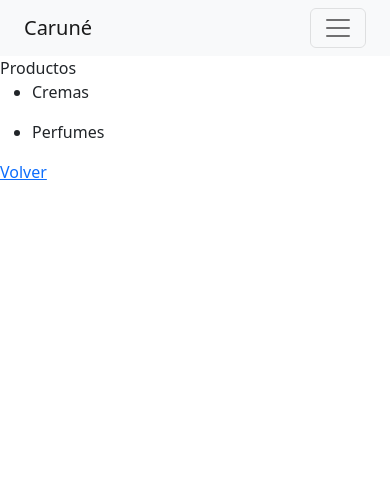
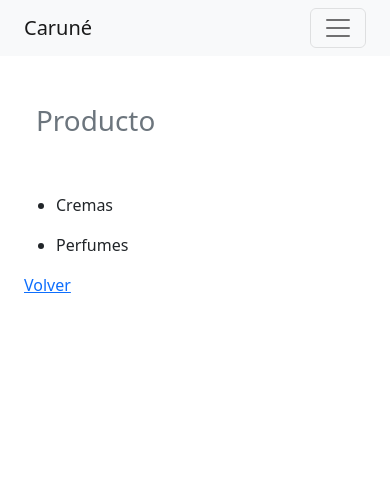
Before and after one commit to alanhorseman/AlanBarberaPreentrega, a Django app: page /producto/home/ in a window 390 px wide. Shown: the top 492 px of the page. Run offline with Django 5.2, Linux system fonts and the light colour scheme; data comes from the database, SQL or seed files in the repository; some libraries are stand-ins or nearby versions.

Commit message:
change: se modifico template de cliente, core, producto y components

```diff
--- a/project/core/templates/core/base.html
+++ b/project/core/templates/core/base.html
@@ -8,9 +8,6 @@
         <meta name="description" content="" />
         <meta name="author" content="" />
         <title>
-            {% block title %}
-                Caruné
-            {% endblock title %}
         </title>
         <!-- Favicon-->
         <link rel="icon" type="image/x-icon" href="{% static 'core/assets/favicon.ico' %}" />
@@ -20,17 +17,19 @@
         <link href="{% static 'core/css/styles.css' %}" rel="stylesheet" />
     </head>
     <body>
-        <!-- Navigation-->
+
+        <!-- Navbar-->
         {% include 'core/components/navbar.html' %}
 
-        <div>
+        <!-- Navigation-->
+        <div class="container px-4 px-lg-5">
             {% block titulo %}
+                {% include 'core/components/titulo1.html' with titulo="App Caruné"%}
             {% endblock titulo %}
 
             {% block contenido %}
             {% endblock contenido %}
         </div>
-
 
         <!-- Footer-->
         {% include 'core/components/footer.html' %}
--- a/project/core/templates/core/components/card.html
+++ b/project/core/templates/core/components/card.html
@@ -6,9 +6,9 @@
         <div class="card-body p-4">
             <div class="text-center">
                 <!-- Product name-->
-                <h5 class="fw-bolder">{{ titulo }}</h5>
+                <h5 class="fw-bolder">{{ producto }}</h5>
                 <!-- Product price-->
-                {{ texto }}
+                {{ precio }}
             </div>
         </div>
         <!-- Product actions-->
--- /dev/null
+++ b/project/core/templates/core/components/titulo1.html
@@ -0,0 +1,8 @@
+
+<div class="container-fluid">
+    <div class="row align-items-center my-5">
+        <h1 class="pb-lg-3 text-muted">
+            {{ titulo }}
+        </h1>
+    </div>
+</div>
--- a/project/core/templates/core/index.html
+++ b/project/core/templates/core/index.html
@@ -2,7 +2,6 @@
 {% load static %}
 
 {% block titulo %}
-    Caruné
 {% endblock titulo %}
 
 {% block contenido %}
@@ -21,7 +20,7 @@
         <div class="container px-4 px-lg-5 mt-5">
             <div class="row gx-4 gx-lg-5 row-cols-2 row-cols-md-3 row-cols-xl-4 justify-content-center">
 
-            {% include 'core/components/card.html' with titulo="Perfume" texto="$40"%}
+                {% include 'core/components/card.html' with producto="Perfume" precio="$40"%}
 
             </div>
         </div>
--- a/project/producto/templates/producto/index.html
+++ b/project/producto/templates/producto/index.html
@@ -1,7 +1,7 @@
 {% extends 'core/index.html' %}
 
 {% block titulo %}
-    Productos
+    {% include 'core/components/titulo1.html' with titulo="Producto"%}
 {% endblock titulo %}
 
 {% block contenido %}
```
Also changed, not shown: project/Cliente/templates/Cliente/index.html (+26 -12 lines). Lines whose indentation alone changed are shown as unchanged.
